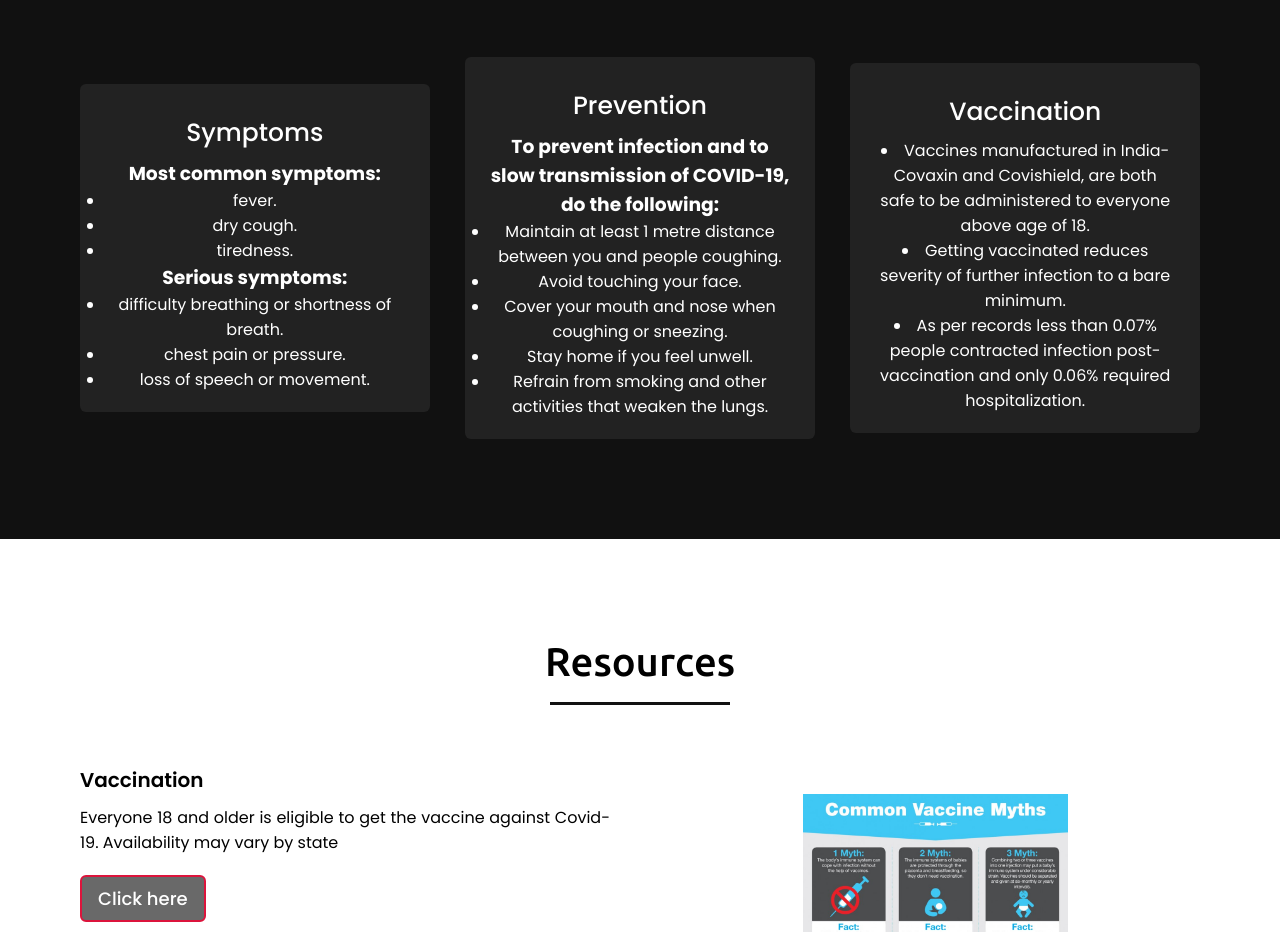
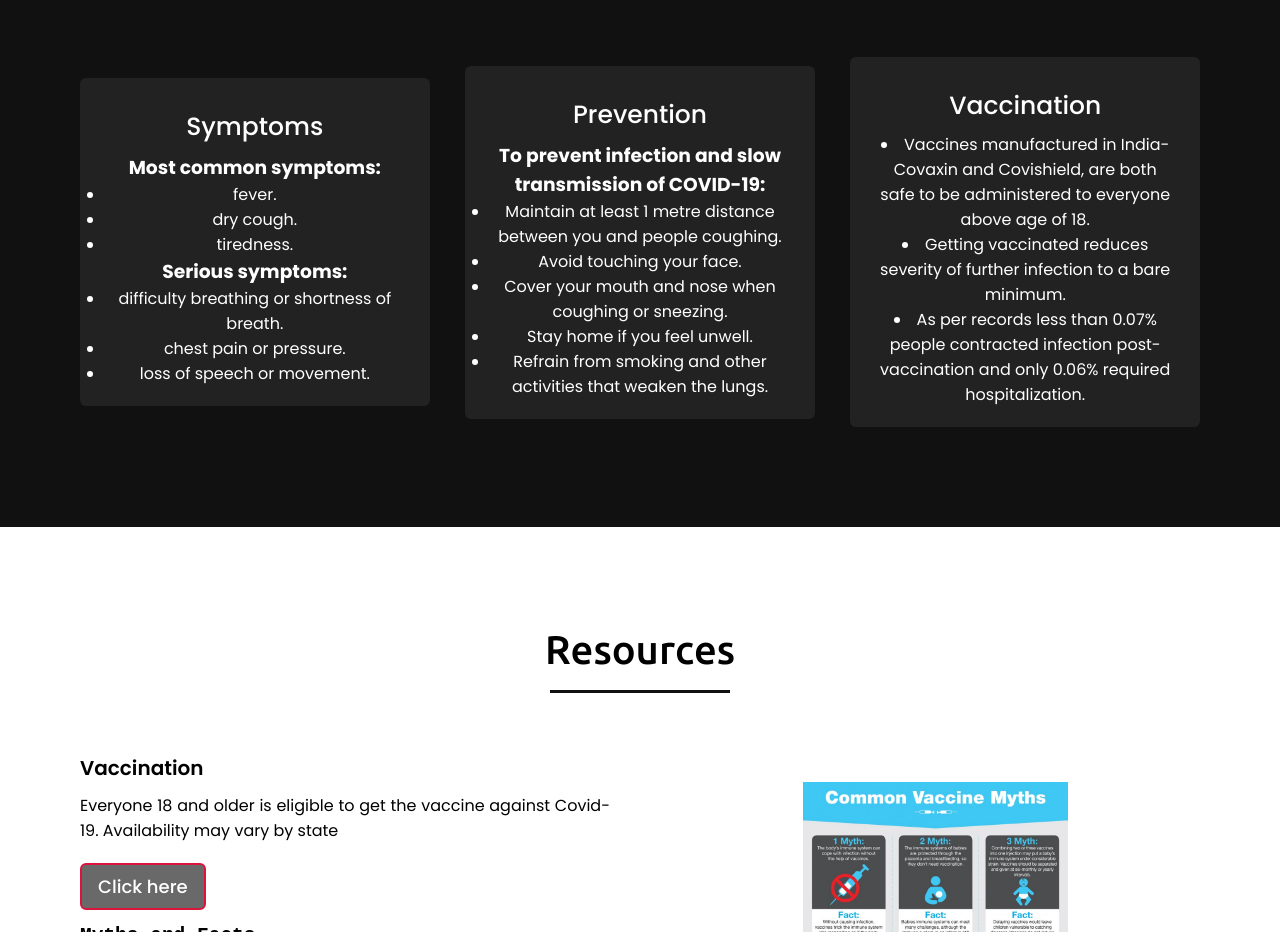
Before and after one commit to aditi1205/dsc-project, a plain HTML site: page index.html in a window 1280 px wide. Shown: the part 1702-2634 px from the top of the page. Drawn offline with nearby package versions, Linux system fonts and the light colour scheme.

Commit message:
Update index.html

```diff
--- a/index.html
+++ b/index.html
@@ -92,7 +92,7 @@
                     <div class="box">
                         <!-- <i class="fas fa-chart-line"></i> -->
                         <div class="text">Prevention</div>
-                        <p><h3>To prevent infection and to slow transmission of COVID-19, do the following:</h3>
+                        <p><h3>To prevent infection and slow transmission of COVID-19:</h3>
                         <ul>
                             <li>Maintain at least 1 metre distance between you and people coughing.</li>
                             <li>Avoid touching your face.</li>
```
